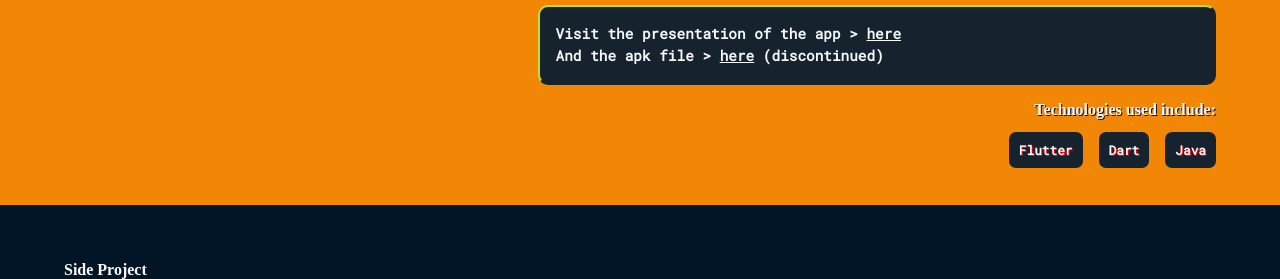
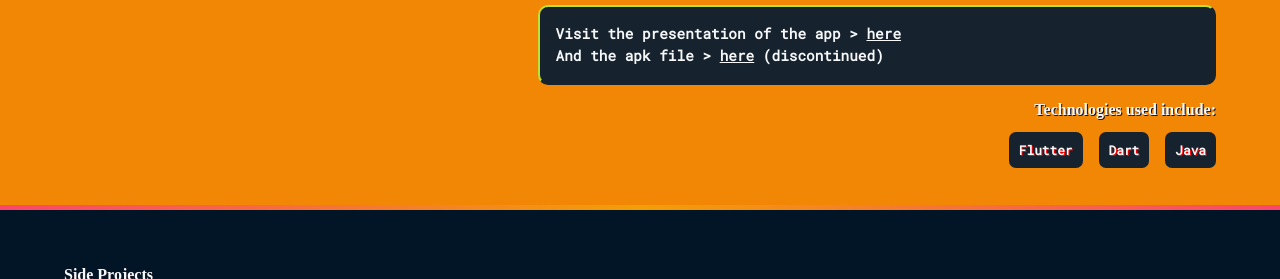
Before and after one commit to mirulh/portfolio-mirulh, a plain HTML site: page index.html in a window 1280 px wide. Shown: the part 1267-1546 px from the top of the page. Drawn offline with Linux system fonts and the light colour scheme; a web font is replaced by a local one.

Commit message:
update content

```diff
--- a/index.html
+++ b/index.html
@@ -79,13 +79,14 @@
     </section>
     </div>
 
+    <div class="gradient"></div>
 
     <div class="inColor2">
       <section id="projectEven">
           <article class="article">
               <div class="text-side2">
                 <div class="titles">
-                  <h4>Side Project</h4>
+                  <h4>Side Projects</h4>
                   <div>-----------------</div>
                   <h3>Amazon Clone (MERN stack) | [<a class="directory" style="text-decoration: none" href="https://github.com/mirulh/amazonMERN" target="_blank"> Link <span class="fa-brands fa-github"></span></a>] </h3>
                 </div>
@@ -151,6 +152,7 @@
             </article>
         </section>
         </div>
+        <div class="gradient"></div>
 
 
     <div class="inColor4">
@@ -165,6 +167,7 @@
     </section>
     </div>
 
+    <div class="gradient"></div>
 
     <footer>
         <div class="name">Amirul Haqem | Fullstack Developer</div>
```
